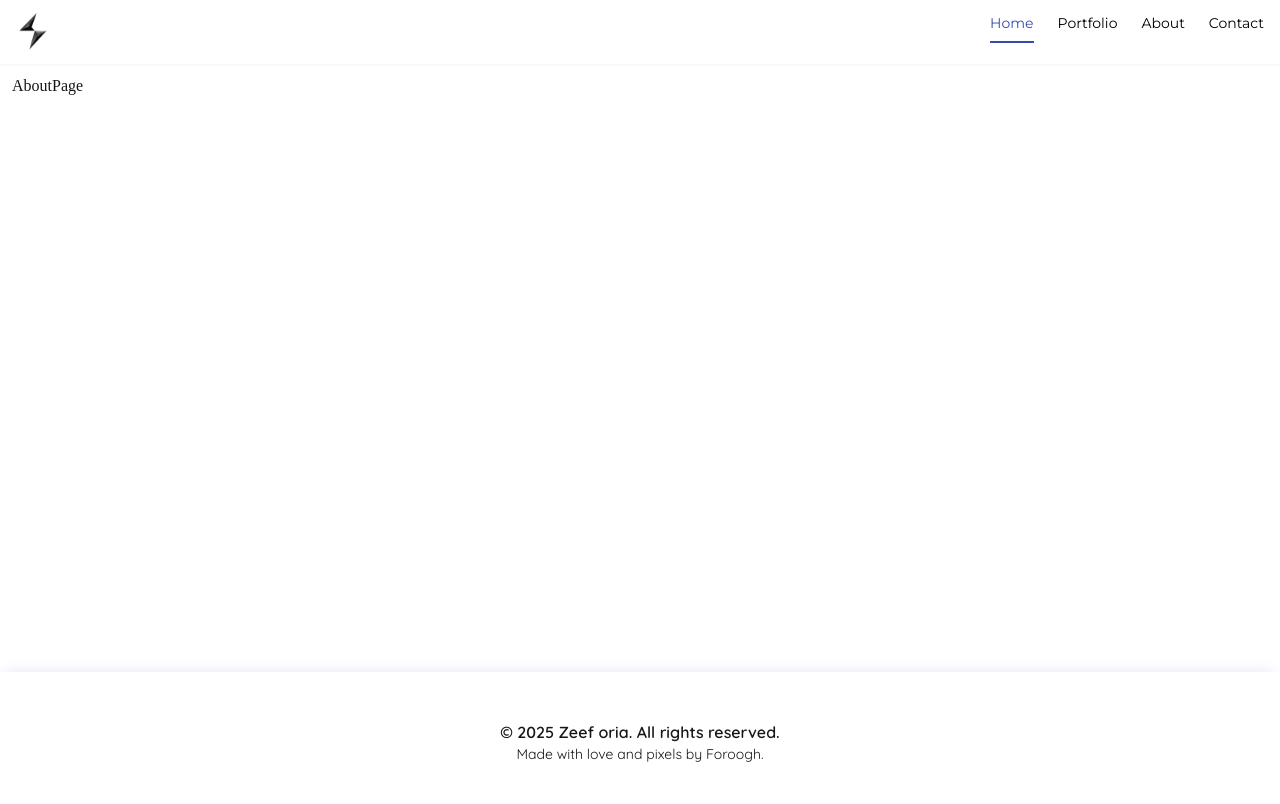
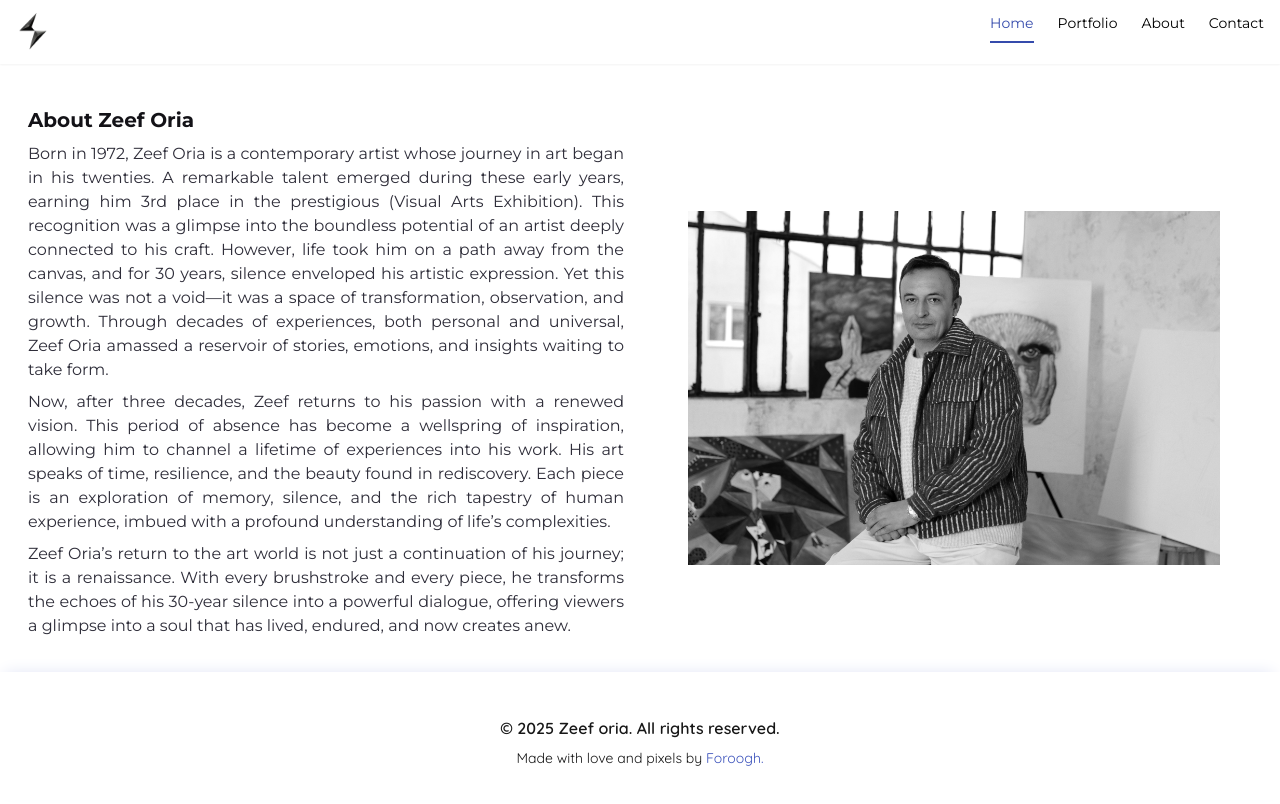
Before and after one commit to blacksheepIV/zeeforia, a Next.js app: page /about in a window 1280 px wide. Shown: the top 804 px of the page. Built offline with nearby package versions, Linux system fonts and the light colour scheme.

Commit message:
:sparkles: About page
add about page

```diff
--- a/app/about/page.tsx
+++ b/app/about/page.tsx
@@ -1,7 +1,57 @@
+import Image from 'next/image'
 import React from 'react'
 
 function AboutPage() {
-  return <div className="container">AboutPage</div>
+  return (
+    <section className="container mx-auto">
+      <div className="grid grid-cols-1 lg:grid-cols-2 gap-8 justify-between items-center font-montserrat py-8 px-4">
+        <div className="flex flex-col items-start gap-2 lg:order-1 order-2">
+          <h2 className="font-semibold text-xl text-raisinBlack-600">
+            About Zeef Oria
+          </h2>
+          <p className="text-base sm:text-md lg:text-base text-raisinBlack-400 text-justify">
+            Born in 1972, Zeef Oria is a contemporary artist whose journey in
+            art began in his twenties. A remarkable talent emerged during these
+            early years, earning him 3rd place in the prestigious (Visual Arts
+            Exhibition). This recognition was a glimpse into the boundless
+            potential of an artist deeply connected to his craft. However, life
+            took him on a path away from the canvas, and for 30 years, silence
+            enveloped his artistic expression. Yet this silence was not a
+            void—it was a space of transformation, observation, and growth.
+            Through decades of experiences, both personal and universal, Zeef
+            Oria amassed a reservoir of stories, emotions, and insights waiting
+            to take form.
+          </p>
+          <p className="text-base sm:text-lg lg:text-base text-raisinBlack-400 text-justify">
+            Now, after three decades, Zeef returns to his passion with a renewed
+            vision. This period of absence has become a wellspring of
+            inspiration, allowing him to channel a lifetime of experiences into
+            his work. His art speaks of time, resilience, and the beauty found
+            in rediscovery. Each piece is an exploration of memory, silence, and
+            the rich tapestry of human experience, imbued with a profound
+            understanding of life’s complexities.
+          </p>
+          <p className="text-base sm:text-lg lg:text-base text-raisinBlack-400 text-justify">
+            Zeef Oria’s return to the art world is not just a continuation of
+            his journey; it is a renaissance. With every brushstroke and every
+            piece, he transforms the echoes of his 30-year silence into a
+            powerful dialogue, offering viewers a glimpse into a soul that has
+            lived, endured, and now creates anew.
+          </p>
+        </div>
+
+        <div className="lg:order-2 order-1 lg:px-8 lg:row-span-2">
+          <Image
+            src="/about-img.jpg"
+            alt="Zeef oria's photo"
+            width={1200}
+            height={1000}
+            className="filter hover:grayscale-0 sm:grayscale-0 lg:grayscale transition duration-300"
+          />
+        </div>
+      </div>
+    </section>
+  )
 }
 
 export default AboutPage
--- a/app/components/Footer/index.tsx
+++ b/app/components/Footer/index.tsx
@@ -8,12 +8,21 @@ function Footer() {
     setToday(currentDate)
   }, [])
   return (
-    <div className="absolute bottom-0 left-0 w-full h-32 font-sans py-4 pb-1 px-6 flex flex-col justify-center items-center bg-white shadow-custom">
+    <div className="fixed bottom-0 left-0 w-full h-32 font-sans py-4 pb-1 px-6 flex flex-col gap-2 justify-center items-center bg-white shadow-custom">
       {/* <div className="h-[0.5px] w-[50%] bg-fade-gradiant mb-3"></div> */}
       <p className="font-semibold">
         © {today?.getFullYear()} Zeef oria. All rights reserved.
       </p>
-      <p className="text-sm">Made with love and pixels by Foroogh.</p>
+      <p className="text-sm">
+        Made with love and pixels by{' '}
+        <a
+          href="https://www.forough.dev"
+          target="_blank"
+          className="text-delftBlue-300"
+        >
+          Foroogh.
+        </a>
+      </p>
     </div>
   )
 }
--- a/app/globals.css
+++ b/app/globals.css
@@ -21,4 +21,5 @@ body {
 }
 .container {
   padding: 10px 12px;
+  max-height: 100%;
 }
```
Also changed, not shown: public/about-img.jpg (added).
